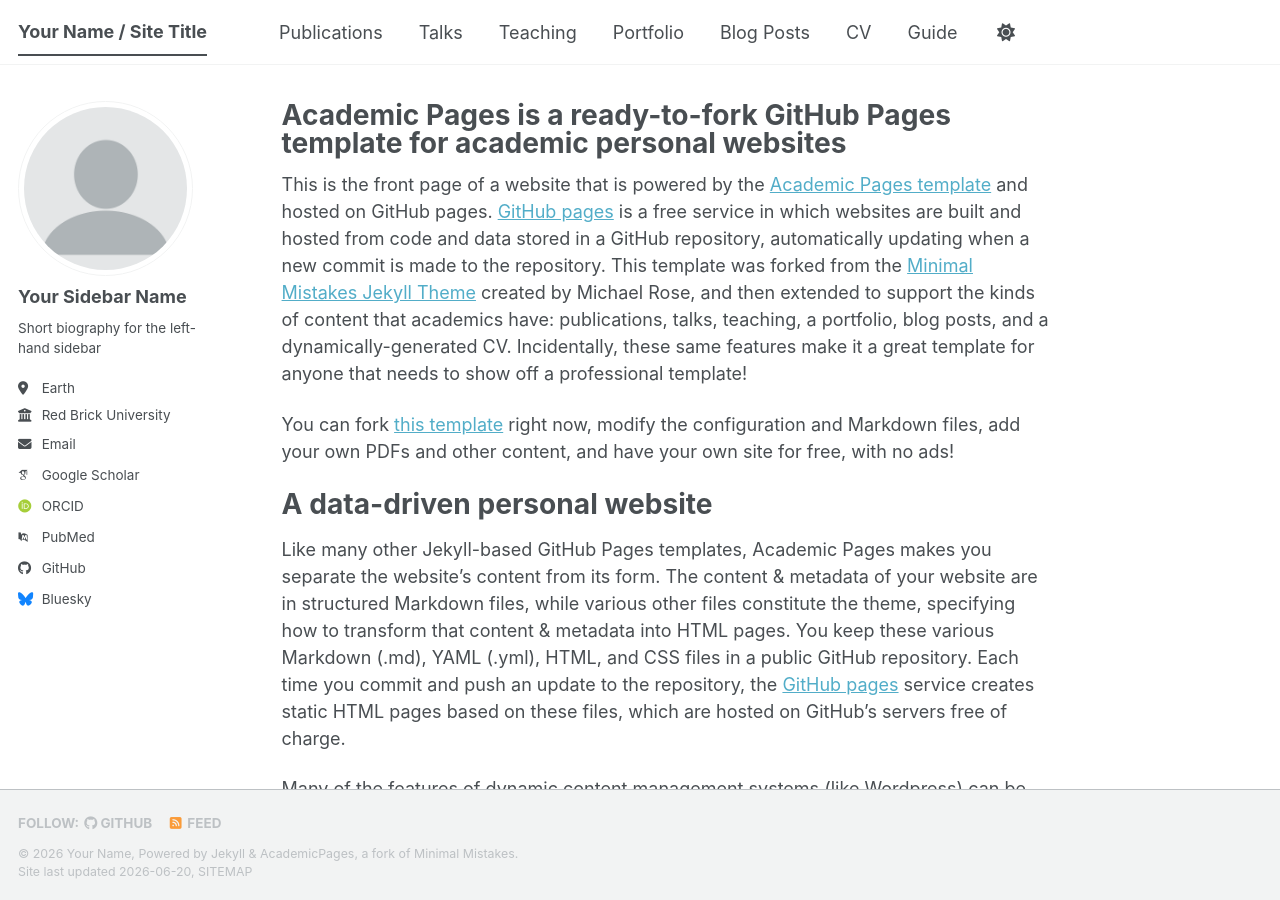
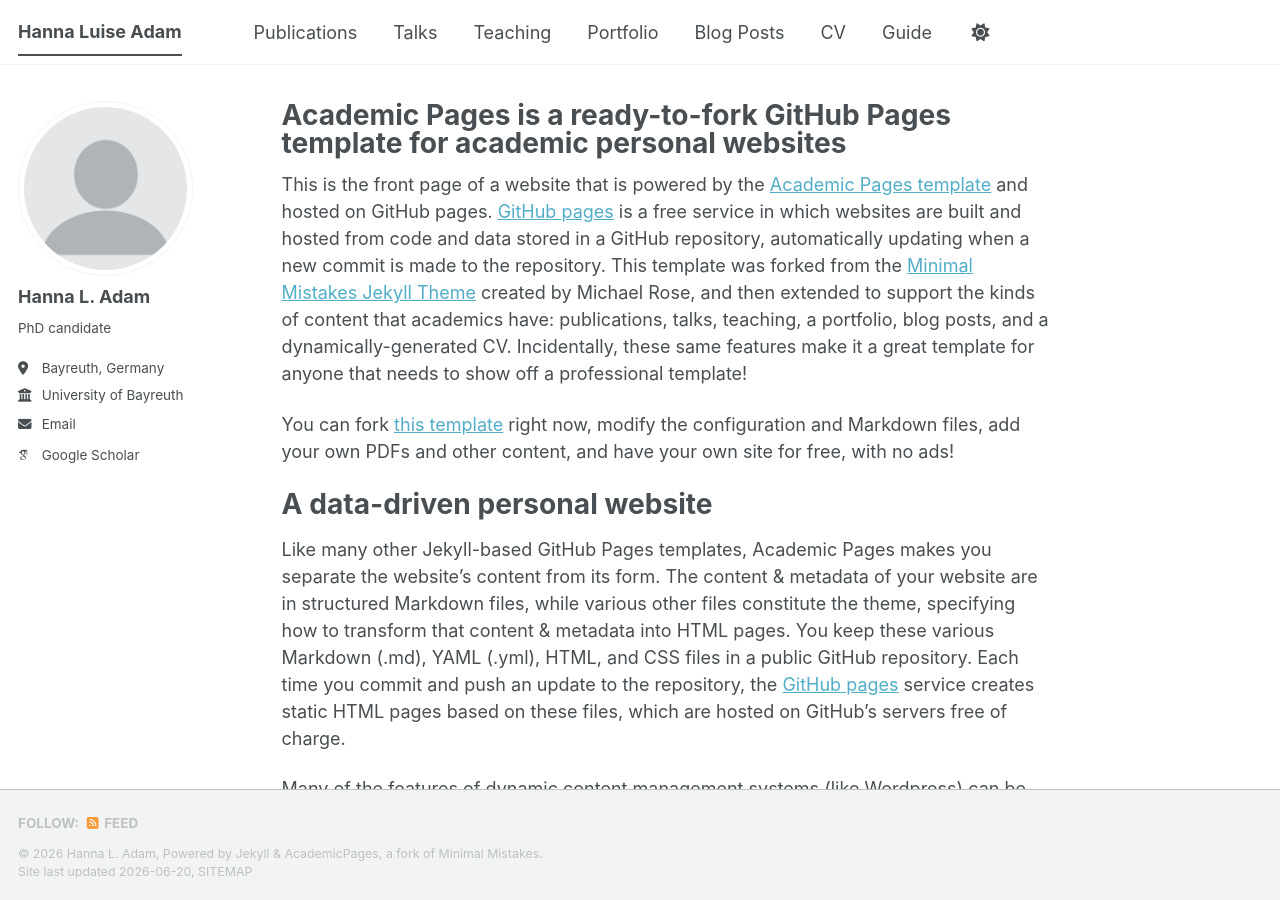
Before and after one commit to hanna-l-adam/hanna-l-adam.github.io, a Jekyll site: the page built from _pages/about.md, in a window 1280 px wide and 900 px high. Built offline with Jekyll 4.4.1, drawn with Linux system fonts in a browser that asks for light colours; some web fonts are replaced; a script bundle is joined from its source files by our own code; library files that are not in the unit come from our copies.

Commit message:
Update _config.yml

```diff
--- a/_config.yml
+++ b/_config.yml
@@ -9,9 +9,9 @@
 # Basic Site Settings
 locale                   : "en-US"
 site_theme               : "default" # The available themes options are "default", "air", "sunrise", "mint", "dirt" and "contrast"
-title                    : "Your Name / Site Title"
+title                    : "Hanna Luise Adam"
 title_separator          : "-"
-name                     : &name "Your Name"
+name                     : &name "Hanna L. Adam"
 description              : &description "Your Name's academic portfolio"   # Update this with a general description of your site, this is the default if not overridden by a page
 url                      : https://academicpages.github.io # The base hostname & protocol for your site e.g. "https://[your GitHub username].github.io",
                                                            # or if you already have some other page hosted on Github then use "https://[your GitHub username].github.io/[Your Repo Name]"
@@ -24,24 +24,24 @@ repository               : "academicpages/academicpages.github.io"
 author:
   # Biographic information
   avatar           : "profile.png"
-  name             : "Your Sidebar Name"
+  name             : "Hanna L. Adam"
   pronouns         : # example: "she/her"
-  bio              : "Short biography for the left-hand sidebar"
-  location         : "Earth"
-  employer         : "Red Brick University"
+  bio              : "PhD candidate"
+  location         : "Bayreuth, Germany"
+  employer         : "University of Bayreuth"
   uri              : # URL
-  email            : "none@example.org"
+  email            : "hanna.adam@uni-bayreuth.de"
 
   # Academic websites
   academia         : # URL
   arxiv            : # URL - Update with the correct link to your profile
-  googlescholar    : "https://scholar.google.com/citations?user=PS_CX0AAAAAJ"
+  googlescholar    : "https://scholar.google.de/citations?user=73UAIMkAAAAJ&hl=de&oi=ao"
   inspire-hep      : # URL
   impactstory      : # URL
-  orcid            : "https://orcid.org/yourorcidurl"
+  orcid            : #"https://orcid.org/yourorcidurl"
   semantic         : # URL
   ssrn             : # URL
-  pubmed           : "https://www.ncbi.nlm.nih.gov/pubmed/?term=john+snow"
+  pubmed           : #"https://www.ncbi.nlm.nih.gov/pubmed/?term=john+snow"
   researchgate     : # URL
   scopus           : # URL
   zotero           : # URL
@@ -51,13 +51,13 @@ author:
   bitbucket        : # Username - Update with your username on the site
   codepen          : # Username
   dribbble         : # Username
-  github           : "academicpages"
+  github           : #"academicpages"
   kaggle           : # Username
   stackoverflow    : # User number or user number and name (i.e., use "1" or "1/jeff-atwood")
 
   # Social media
   artstation       : # Username
-  bluesky          : "bsky.app" # Replace this with you Bluesky username
+  bluesky          : #"bsky.app" # Replace this with you Bluesky username
   facebook         : # Username
   flickr           : # Username
   foursquare       : # Username
```
